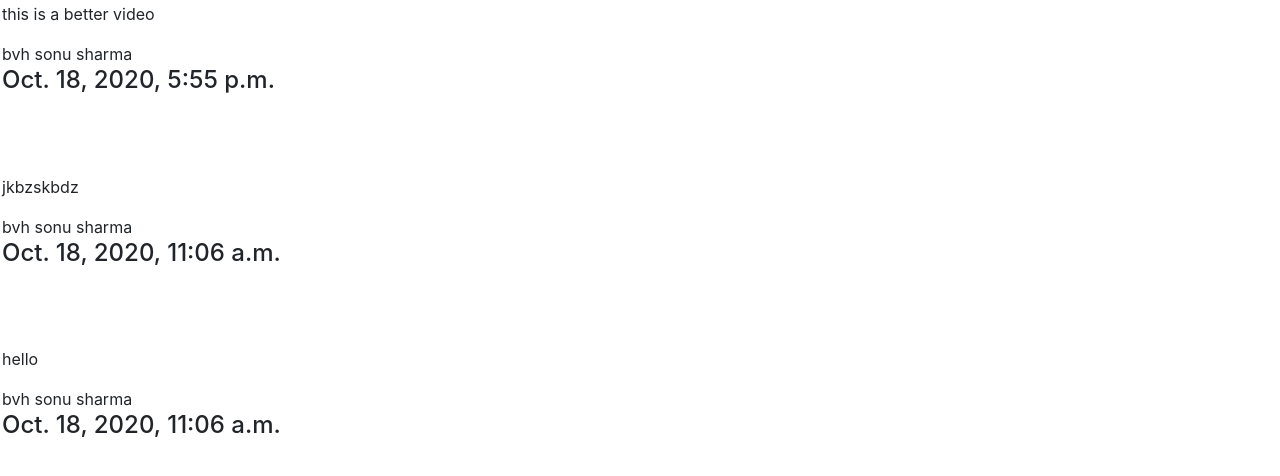
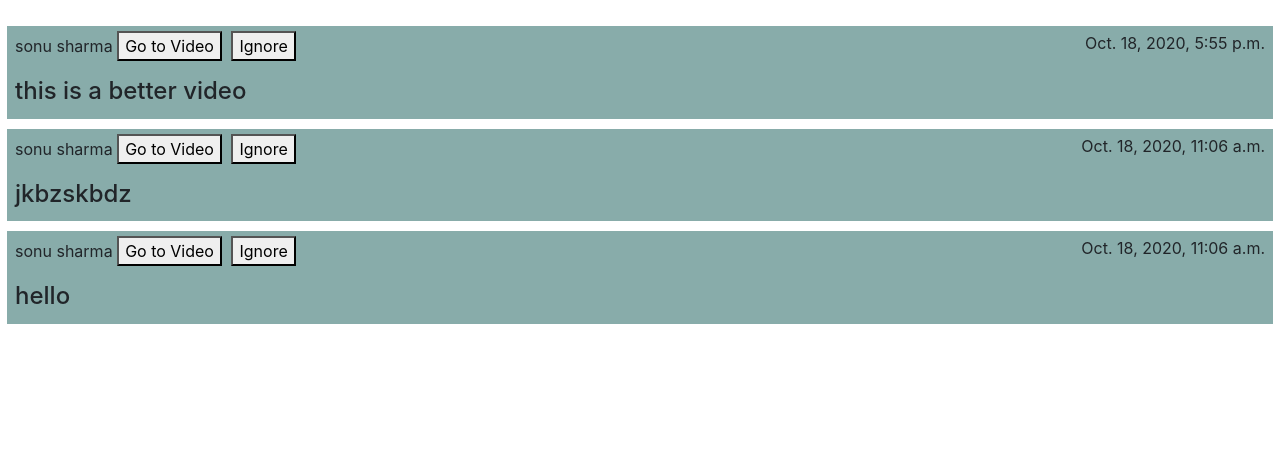
Before and after one commit to NAVAL-KUMAR/strangeflix-new, a Django app: page /notification in a window 1280 px wide. Shown: the part 63-539 px from the top of the page. Run offline with Django 3.2, Linux system fonts and the light colour scheme; data comes from the database, SQL or seed files in the repository; both versions use the stored data as it was after the commit; some libraries are stand-ins or nearby versions.

Commit message:
notification view added

```diff
--- a/products/models.py
+++ b/products/models.py
@@ -69,8 +69,9 @@ class Flag(models.Model):
     video=models.ForeignKey(Video,on_delete=models.CASCADE)
     user=models.ForeignKey('auth.User',on_delete=models.CASCADE)
     reason=models.TextField(max_length=100)
-    date=models.DateTimeField(auto_now=True,blank=False,null=False)
+    date=models.DateTimeField()
     user_response=models.BooleanField()
+    name=models.CharField(max_length=50)
 
     def __str__(self):
         return str(self.user)+str('/')+str(self.video)
--- a/products/static/addComment.js
+++ b/products/static/addComment.js
@@ -122,3 +122,52 @@ var theVideo = document.getElementById("my_video");
 
       }
   };
+
+  function ignore_v(id){
+
+            $.ajax({
+
+              type: "GET",
+              url: "/ignore_v",
+              data: {
+
+                    notification_v_id : parseInt(id.id)
+              },
+              success: function (response) {
+
+                $('#notf').empty();
+                var temp = '';
+                for(var key in response.flg){
+            temp = temp + ' <div ';
+if (response.flg[key].user_response)
+    temp = temp + 'style = "background-color: rgba(18,90,87,0.5);margin-left: 5px;margin-right: 5px; padding: 5px 8px;"';
+else
+    temp = temp + 'style = "background-color: rgba(90,255,101,0.5);margin-left: 5px;margin-right: 5px;padding: 5px 8px;"';
+temp = temp + '>'+response.flg[key].name+' <button id = "'+response.flg[key].id+'" onclick = "ignore_goto_video(this)" style = "margin-left: 5px;" > Go To Video </button ><button id = "'+response.flg[key].id+'" onclick = "ignore_v(this)" style = "margin-left: 5px;" > Ignore </button > <span style = "float: right;"> '+response.flg[key].date+' </span > </P > <h4 > '+response.flg[key].reason+' </h4 > </div > <div style="background-color: white;height: 10px;"></div>';
+
+
+
+        }
+        console.log(temp);
+        document.getElementById('notf').innerHTML = temp;
+
+
+
+            }
+            });
+  }
+
+  function ignore_goto_video(id){
+    $.ajax({
+       type: "GET",
+              url: "/ignore_goto_video",
+              data: {
+
+                    notification_v_id : parseInt(id.id.substring(1))
+              },
+              success: function(response){
+                 console.log(response.id);
+                 window.location.href = response.redirect;
+              }
+    });
+  }
--- a/products/templates/products/notification.html
+++ b/products/templates/products/notification.html
@@ -5,17 +5,44 @@ notification
 {% endblock %}
 
 {% block body %}
+<br>
 
+<div id="notf">
 {% for notf in items%}
-<P>{{notf.reason}}</P>
-{{notf.video}}
-{{notf.user.first_name}}
 
-<h4>{{notf.date}}</h4>
+ <div {%if notf.user_response%}
+style="background-color: rgba(18,90,87,0.5);margin-left: 5px;margin-right: 5px; padding: 5px 8px;"
+{%endif%}
+style="background-color: rgba(90,255,101,0.5);margin-left: 5px;margin-right: 5px;padding: 5px 8px;"
+ >
 
-<br>
-<br><br>
+<P>{{notf.user.first_name}}
+
+
+	<button id="c{{notf.id}}" onclick="ignore_goto_video(this)" style="cursor: pointer;" >Go to Video</button>
+	<button  id="{{notf.id}}" onclick="ignore_v(this)" style="margin-left: 5px;">Ignore</button>
+
+<span style="float: right;">{{notf.date}}</span></P>
+
+
+
+
+
+<h4>{{notf.reason}}</h4>
+
+
+
+
+</div>
+
+<div style="background-color: white;height: 10px;"></div>
 
 {% endfor%}
+</div>
+
+{% load static %}
+<script src="{% static 'addComment.js' %}" type="text/javascript"></script>
+
+
 
 {% endblock%}
--- a/products/views.py
+++ b/products/views.py
@@ -22,6 +22,7 @@ from django.http import HttpResponse,JsonResponse
 from django.conf import settings
 import threading
 from django.core.exceptions import ObjectDoesNotExist
+
 
 
 def home(request):
@@ -332,6 +333,8 @@ def flag(request):
         flag.user=request.user
         flag.reason=request.POST.get('reason_detail')
         flag.user_response=False
+        flag.date=timezone.datetime.now()
+        flag.name=request.user.first_name
         flag.save()
         messages.add_message(request,messages.SUCCESS,'repoted successfully')
         return HttpResponseRedirect('video/{}'.format(str(video.id)))
@@ -341,3 +344,39 @@ def flag(request):
 def notification(request):
     items=Flag.objects.all().order_by('-date')
     return render(request,'products/notification.html',{'items':items})
+
+def delete_video(request):
+    if request.method=='POST':
+        id=request.POST.get('idvideo')
+        video_to_delete=Video.objects.get(id=id)
+        video_to_delete.filename.delete()
+        video_to_delete.delete()
+        messages.success(request,'video deleated successfully')
+        return redirect('notification')
+
+
+
+def ignore_goto_video(request):
+    if request.method=='GET':
+        id=request.GET.get('notification_v_id',False)
+        flag=Flag.objects.get(id=id)
+
+        flag.user_response=True
+        flag.save()
+        print(flag.reason)
+        print('hello world')
+        redirect='video/{}'.format(str(flag.video.id))
+
+        return JsonResponse({'id':flag.video.id,'redirect':redirect})
+
+
+
+def ignore_v(request):
+    if request.method=='GET':
+        id=request.GET.get('notification_v_id',False)
+        flag=Flag.objects.get(id=id)
+        flag.user_response=True
+        flag.save()
+        flgs=Flag.objects.all().order_by('-date')
+        flg=list(flgs.values())
+        return JsonResponse({'flg': flg})
--- a/strangeflix/settings.py
+++ b/strangeflix/settings.py
@@ -41,6 +41,7 @@ INSTALLED_APPS = [
     'django.contrib.messages',
     'django.contrib.staticfiles',
     'django.contrib.sites',
+    'django_cleanup',
 
 
 
--- a/strangeflix/urls.py
+++ b/strangeflix/urls.py
@@ -14,9 +14,12 @@ urlpatterns = [
     path('history_video', HistoryVideo.as_view()),
     path('video/<int:id>', VideoView.as_view()),
     path('add_tag',views.add_tag,name='add_tag'),
+    path('ignore_goto_video',views.ignore_goto_video),
+    path('ignore_v', views.ignore_v),
     path('comment',views.comment),
     path('flag',views.flag,name='flag'),
     path('notification',views.notification,name='notification'),
+    path('delete_video',views.delete_video,name='delete_video'),
     path('comment_list',views.comment_list),
     path('liked', views.liked),
     path('disliked', views.disliked),
```
Also changed, not shown: products/templates/products/video.html (+25 -14 lines), db.sqlite3, media/IMG_20191112_092021.jpg (deleted), media/hawae.jfif (added), products/migrations/0005_auto_20201018_1637.py (added), products/migrations/0006_flag_name.py (added), 1 other file.
